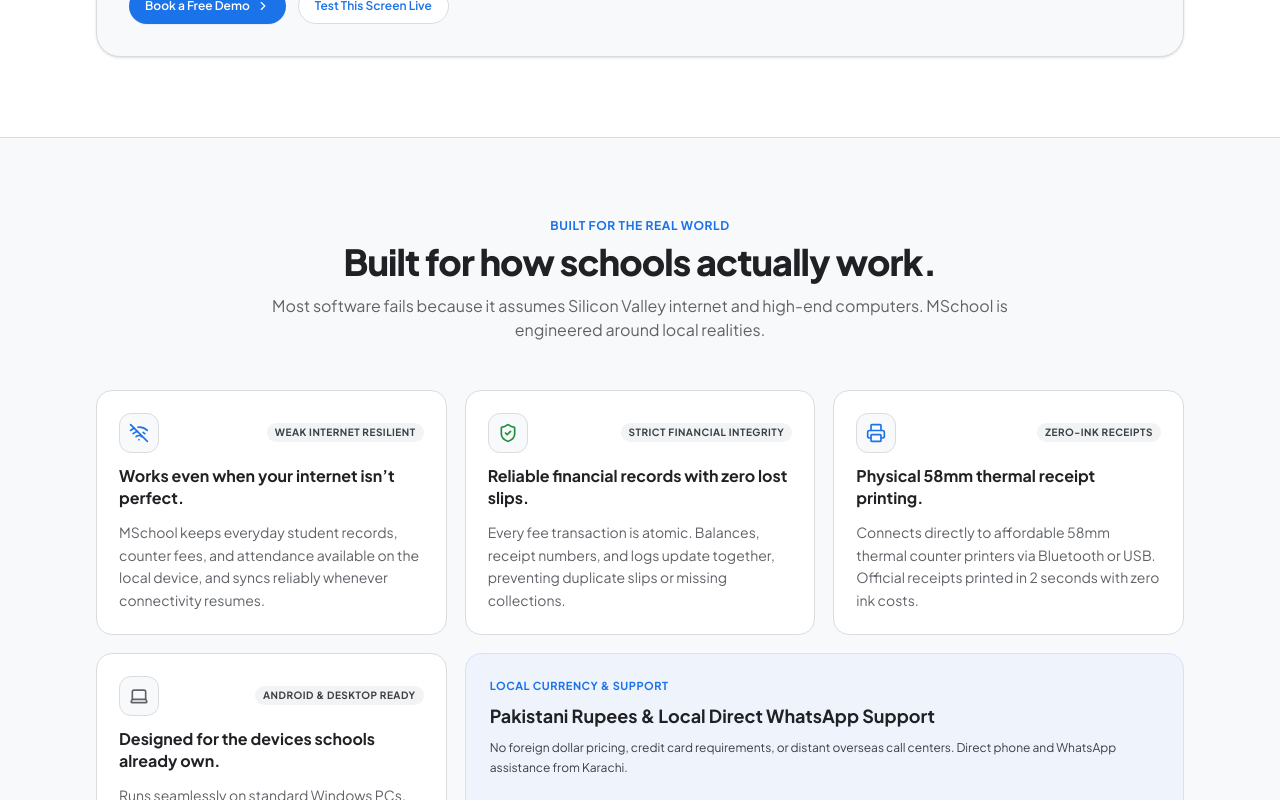
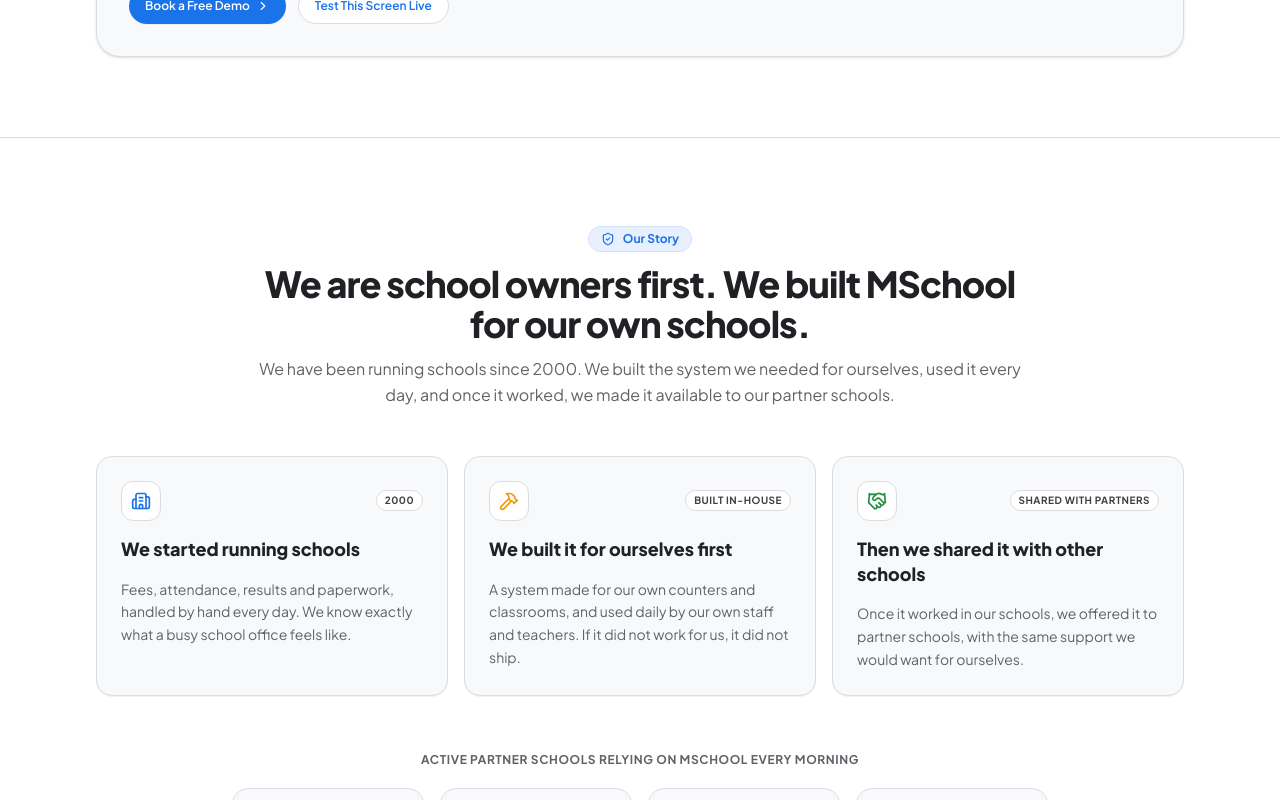
Before and after one commit to madxrebel/MSchool, a React (Vite) app: page / in a window 1280 px wide. Shown: the part 5300-6100 px from the top of the page. Built offline with nearby package versions, Linux system fonts and the light colour scheme; no server answers.

Commit message:
content: remove the 'Built for how schools actually work' section
Co-Authored-By: Claude Sonnet 5.5 <noreply@anthropic.com>

```diff
--- a/src/App.tsx
+++ b/src/App.tsx
@@ -7,7 +7,6 @@ import { ResultCardsStory } from './components/ResultCardsStory';
 import { ProblemSection } from './components/ProblemSection';
 import { BeforeAfterSection } from './components/BeforeAfterSection';
 import { ProductScreenshotsProof } from './components/ProductScreenshotsProof';
-import { PakistanContextSection } from './components/PakistanContextSection';
 import { PartnersAndStory } from './components/PartnersAndStory';
 import { WhyChooseSection } from './components/WhyChooseSection';
 import { EcosystemSection } from './components/EcosystemSection';
@@ -105,11 +104,6 @@ export default function App() {
           onNavigateToSimulator={handleNavigateToSimulator}
         />
 
-        {/* Step 8: Built for Real Pakistani Schools */}
-        <PakistanContextSection
-          onOpenBooking={() => setBookingModalOpen(true)}
-        />
-
         {/* Step 9: Our story (school owners first) */}
         <PartnersAndStory />
 
```
